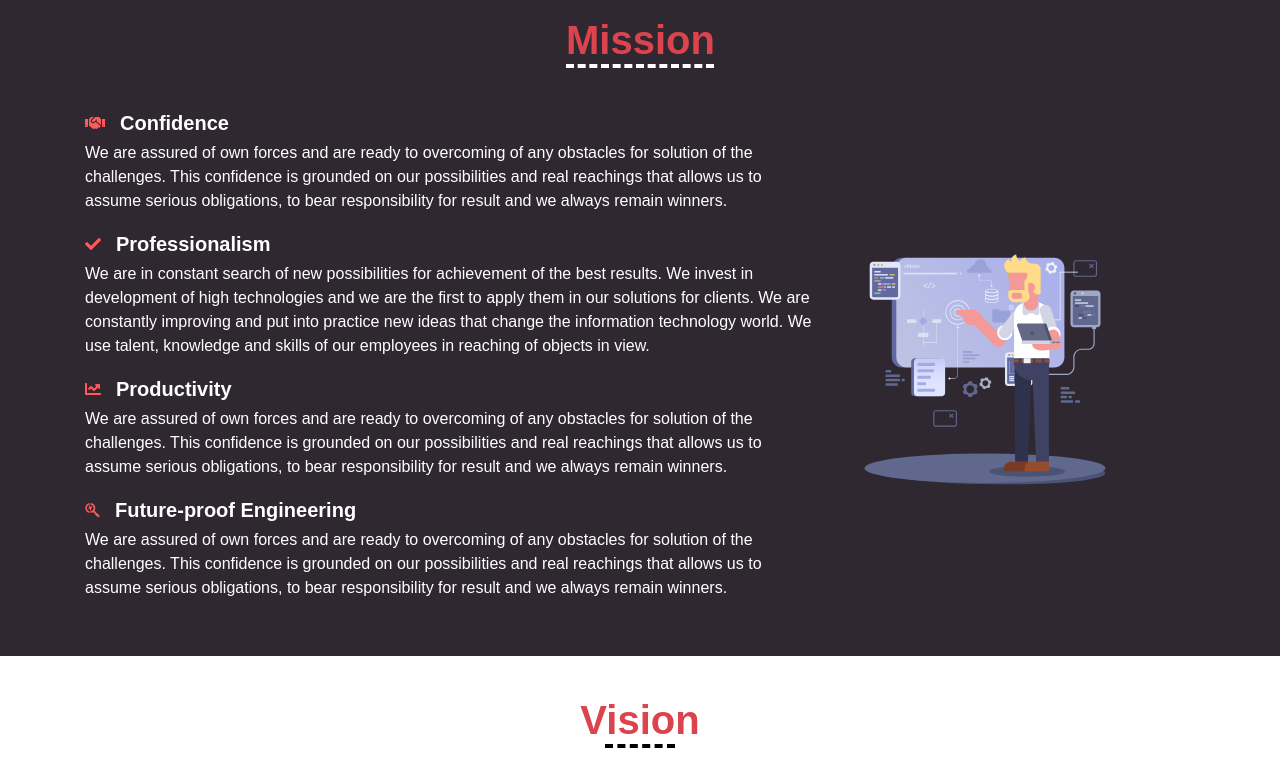
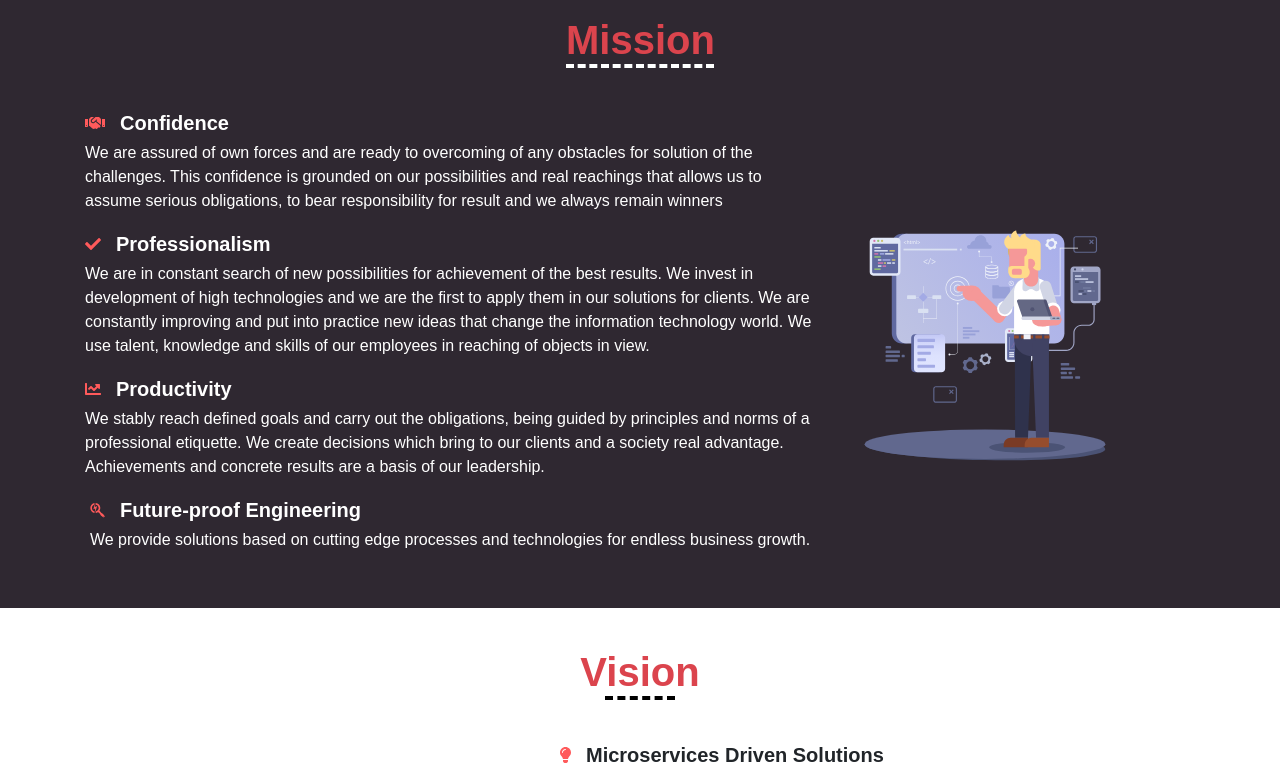
Before and after one commit to cyberioni/cyberionix-landing-front, an Angular app: page /company in a window 1280 px wide. Shown: the part 414-1190 px from the top of the page. Built offline with nearby package versions, Linux system fonts and the light colour scheme; a web font is replaced by a local one.

Commit message:
fixed mission text

```diff
--- a/src/app/company/company.component.html
+++ b/src/app/company/company.component.html
@@ -66,11 +66,8 @@
             </li>
             <ul>
               <li>We are assured of own forces and are ready to overcoming of any obstacles for solution of the
-                challenges.
-                This
-                confidence is grounded on our possibilities and real reachings that allows us to assume serious
-                obligations,
-                to bear responsibility for result and we always remain winners.
+                challenges. This confidence is grounded on our possibilities and real reachings that allows us to assume
+                serious obligations, to bear responsibility for result and we always remain winners
               </li>
             </ul>
           </ul>
@@ -80,13 +77,9 @@
             </li>
             <ul>
               <li>We are in constant search of new possibilities for achievement of the best results. We invest in
-                development of
-                high technologies and we are the first to apply them in our solutions for clients. We are constantly
-                improving
-                and put into practice new ideas that change the information technology world. We use talent, knowledge
-                and
-                skills
-                of our employees in reaching of objects in view.
+                development of high technologies and we are the first to apply them in our solutions for clients. We are
+                constantly improving and put into practice new ideas that change the information technology world. We
+                use talent, knowledge and skills of our employees in reaching of objects in view.
               </li>
             </ul>
           </ul>
@@ -95,12 +88,9 @@
               <i class="fas fa-chart-line"></i> <span>Productivity</span>
             </li>
             <ul>
-              <li>We are assured of own forces and are ready to overcoming of any obstacles for solution of the
-                challenges.
-                This
-                confidence is grounded on our possibilities and real reachings that allows us to assume serious
-                obligations,
-                to bear responsibility for result and we always remain winners.
+              <li>We stably reach defined goals and carry out the obligations, being guided by principles and norms of a
+                professional etiquette. We create decisions which bring to our clients and a society real advantage.
+                Achievements and concrete results are a basis of our leadership.
               </li>
             </ul>
           </ul>
@@ -109,12 +99,7 @@
               <i class="fab fa-searchengin"></i> <span>Future-proof Engineering</span>
             </li>
             <ul>
-              <li>We are assured of own forces and are ready to overcoming of any obstacles for solution of the
-                challenges.
-                This
-                confidence is grounded on our possibilities and real reachings that allows us to assume serious
-                obligations,
-                to bear responsibility for result and we always remain winners.
+              <li>We provide solutions based on cutting edge processes and technologies for endless business growth.
               </li>
             </ul>
           </ul>
```
